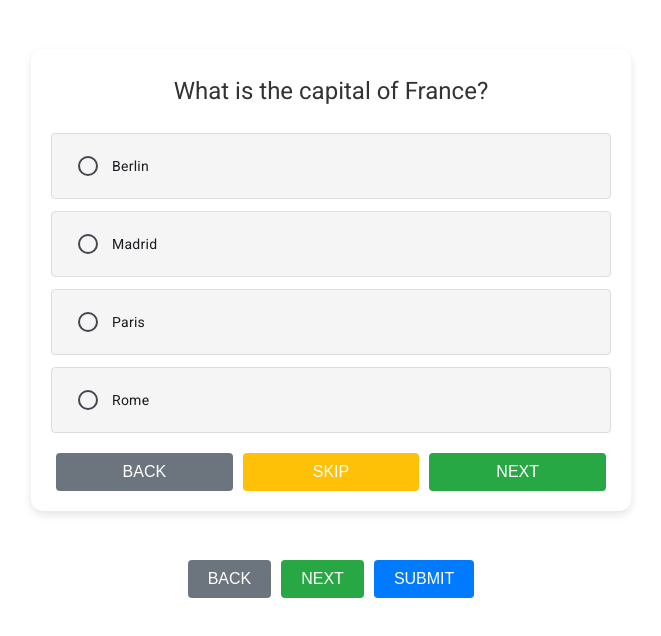
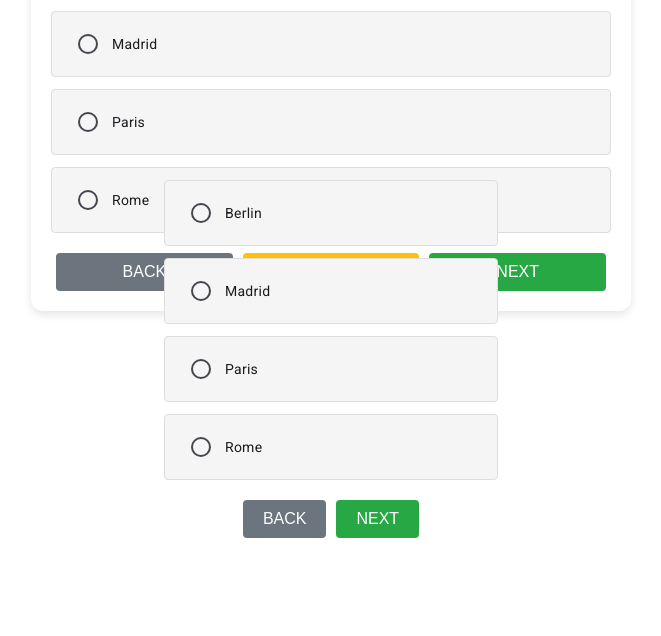
Before and after one commit to AishuPola/quiz_project, an Angular app: page /question/1 in a window 1280 px wide. Shown: the top 636 px of the page, without its empty margins (309-970 px from the left). Built offline with nearby package versions, Linux system fonts and the light colour scheme.

Commit message:
questions are getting in the order

```diff
--- a/src/app/home/home.component.html
+++ b/src/app/home/home.component.html
@@ -1,12 +1,19 @@
 <div class="whole-container">
   <app-questions [question]="question" />
+  <div class="options">
+    <mat-radio-group aria-label="Select an option">
+      <mat-radio-button value="1">{{ question.choices[0] }}</mat-radio-button>
+      <mat-radio-button value="2">{{ question.choices[1] }}</mat-radio-button>
+      <mat-radio-button value="3">{{ question.choices[2] }}</mat-radio-button>
+      <mat-radio-button value="4">{{ question.choices[3] }}</mat-radio-button>
+    </mat-radio-group>
+  </div>
+
   <div class="button-group">
     <button class="button back-button" (click)="prevQuestion()">BACK</button>
-    <!-- <button class="button skip-button">SKIP</button> -->
     <button class="button next-button" (click)="nextQuestion()">NEXT</button>
-    <!-- @if (id ==this.quizService.questions.length) { -->
-
+    @if (id ==this.quizService.questions.length) {
     <button class="button submit-button">SUBMIT</button>
-    <!-- } -->
+    }
   </div>
 </div>
--- a/src/app/home/home.component.scss
+++ b/src/app/home/home.component.scss
@@ -4,6 +4,47 @@
   align-items: center;
   min-width: 500px;
 }
+
+.options {
+  margin: 20px 0;
+}
+
+mat-radio-group {
+  display: flex;
+  flex-direction: column;
+  gap: 12px;
+}
+
+mat-radio-button {
+  min-width: 300px;
+  background-color: #f5f5f5;
+  border-radius: 4px;
+  padding: 12px 16px;
+  transition: background-color 0.3s, box-shadow 0.3s, transform 0.2s;
+  display: flex;
+  align-items: center;
+  cursor: pointer;
+  border: 1px solid #ddd;
+}
+
+mat-radio-button:hover {
+  background-color: #e0e0e0;
+  box-shadow: 0 2px 6px rgba(0, 0, 0, 0.15);
+  transform: scale(1.02);
+}
+
+mat-radio-button.mat-radio-button.mat-accent {
+  color: #007bff;
+}
+
+mat-radio-button.mat-radio-button.mat-accent .mat-radio-outer-circle {
+  border-color: #007bff;
+}
+
+mat-radio-button.mat-radio-button.mat-accent .mat-radio-inner-circle {
+  background-color: #007bff;
+}
+
 .button-group {
   place-items: center;
   justify-items: center;
--- a/src/app/home/home.component.ts
+++ b/src/app/home/home.component.ts
@@ -1,34 +1,40 @@
 import { Component } from '@angular/core';
+import { ActivatedRoute, Router } from '@angular/router';
 import { QuestionsComponent } from '../questions/questions.component';
 import { QuizService } from '../quiz.service';
-import { ActivatedRoute } from '@angular/router';
 import { ScoreComponent } from '../score/score.component';
-import { Router } from '@angular/router';
+import { MatRadioModule } from '@angular/material/radio';
 
 @Component({
   selector: 'app-home',
   standalone: true,
-  imports: [QuestionsComponent, ScoreComponent],
+  imports: [QuestionsComponent, MatRadioModule, ScoreComponent],
   templateUrl: './home.component.html',
   styleUrl: './home.component.scss',
 })
 export class HomeComponent {
   question: any;
-  id = 0;
+  id: any;
   constructor(
     public quizService: QuizService,
     private route: ActivatedRoute,
     private router: Router
   ) {
-    let id: any = this.route.snapshot.paramMap.get('id') as string; // From URL
+    this.id = this.route.snapshot.paramMap.get('id'); // From URL
+    this.id = +this.id;
+    this.question = this.quizService.questions[this.idx];
 
-    this.question = this.quizService.questions[id - 1];
     console.log(this.question);
   }
+
+  get idx() {
+    return this.id - 1;
+  }
+
   prevQuestion() {
     if (this.id > 1) {
       this.id--;
-      this.question = this.quizService.questions[this.id];
+      this.question = this.quizService.questions[this.idx];
 
       this.router.navigate([`question/${this.id}`]);
     }
@@ -36,8 +42,8 @@ export class HomeComponent {
   nextQuestion() {
     if (this.id <= this.quizService.questions.length - 1) {
       this.id++;
-      this.question = this.quizService.questions[this.id];
-
+      this.question = this.quizService.questions[this.idx];
+      console.log(this.id, this.question);
       this.router.navigate([`question/${this.id}`]);
     } else {
       this.onSubmit();
--- a/src/app/questions/questions.component.scss
+++ b/src/app/questions/questions.component.scss
@@ -6,7 +6,7 @@ body {
   display: flex;
   justify-content: center;
   align-items: center;
-  height: 70vh;
+  height: 20vh;
 }
 
 .quiz-container {
```
